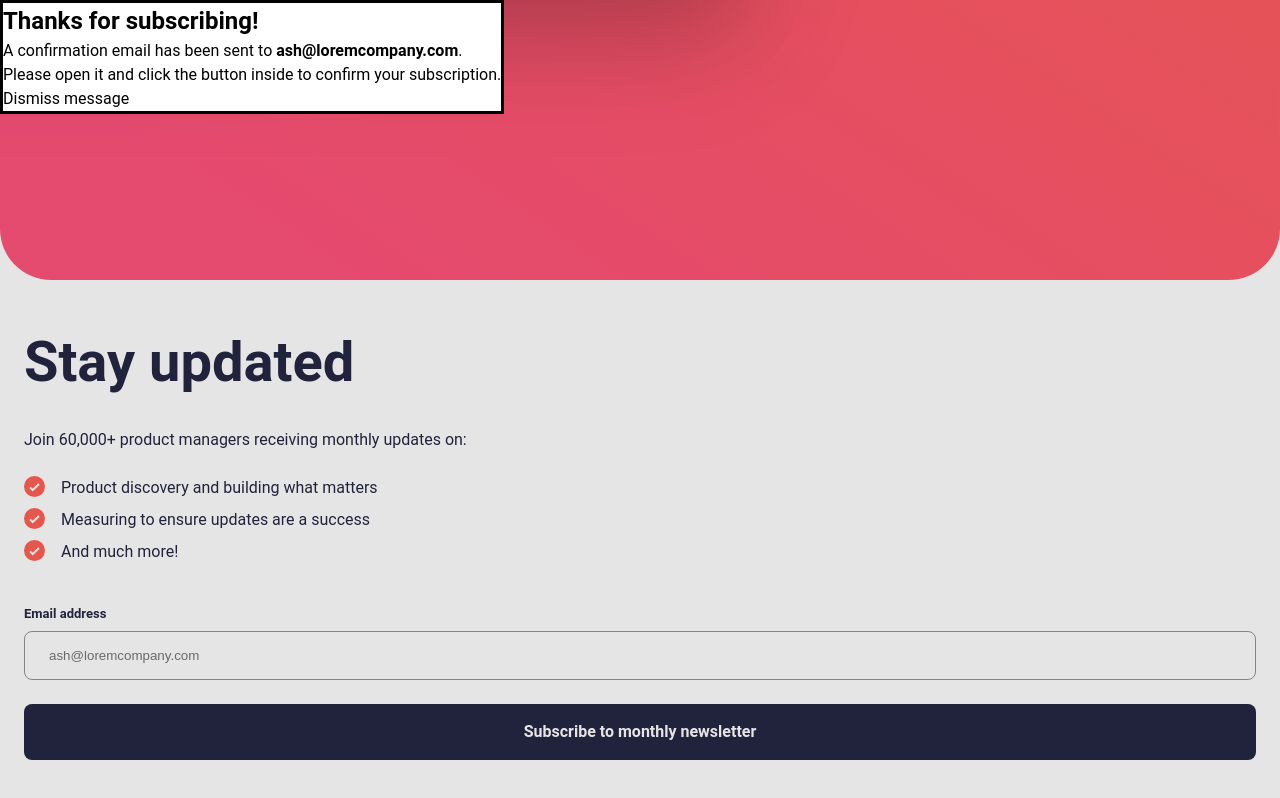
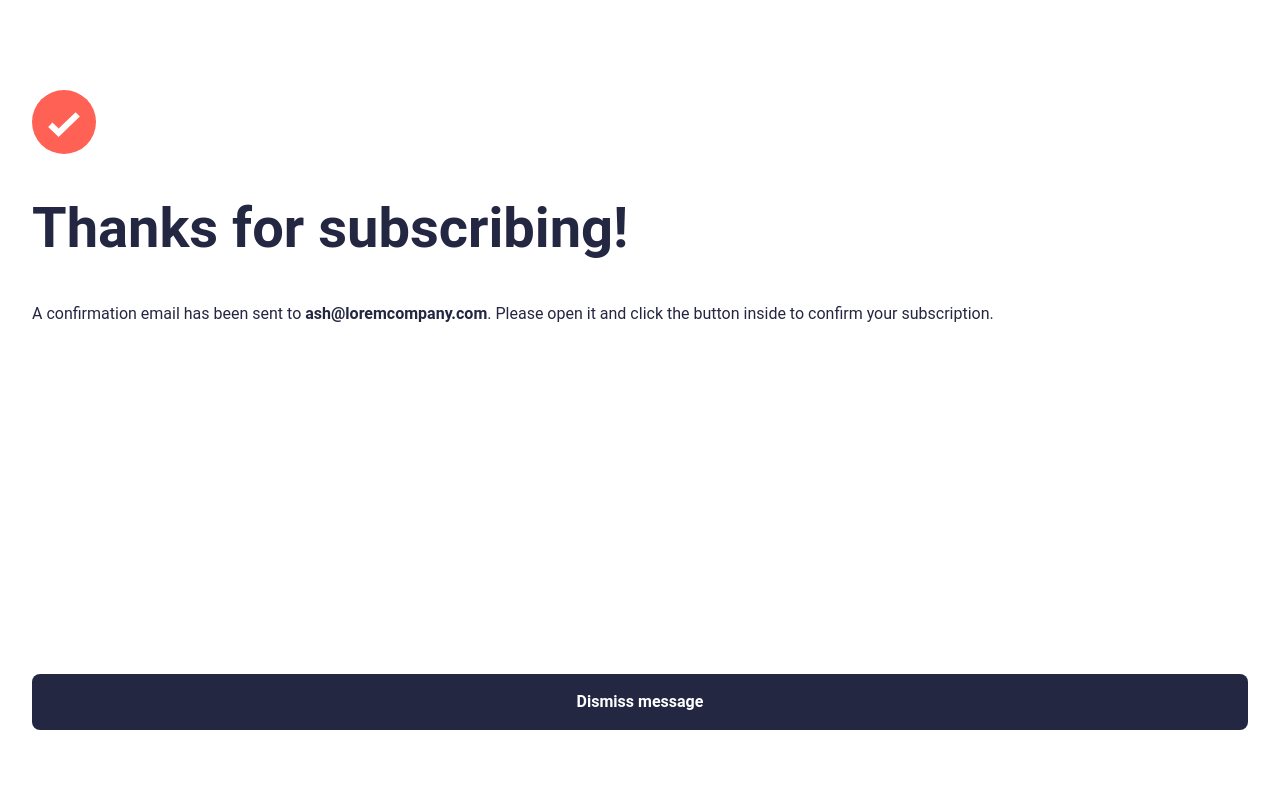
Before and after one commit to dev-ethanjohn/newsletter-sign-up-success-message, a plain HTML site: page index.html in a window 1280 px wide. Both pictures are taken after typing "name@example.com" into the empty fields and a click on the button "Subscribe to monthly newsletter". Shown: the part 1618-2416 px from the top of the page. Drawn offline with Linux system fonts and the light colour scheme.

Commit message:
refactor: allow built in form feedback

```diff
--- a/index.html
+++ b/index.html
@@ -64,9 +64,10 @@
             <span id="email-error" class="newsletter__error error-message hidden" role="alert"
               aria-live="assertive"></span>
             <input class="newsletter__input" type="email" id="email" name="email" autocomplete="email"
-              placeholder="ash@loremcompany.com" aria-describedby="email-error" required>
+              placeholder="ash@loremcompany.com" aria-describedby="email-error"
+              pattern="^[a-zA-Z0-9._%+-]+@[a-zA-Z0-9.-]+\.[a-zA-Z]{2,}$" required>
           </div>
-          <button class="open-dialog__button" id="subscribe-button" type="submit">Subscribe to monthly
+          <button class="btn open-dialog__button" id="subscribe-button" type="submit">Subscribe to monthly
             newsletter</button>
         </form>
       </div>
@@ -74,14 +75,17 @@
     </section>
 
     <!-- SUCCESS MESSAGE -->
-    <dialog class="success-dialog">
+    <dialog class="success-dialog hidden">
       <div class="success-dialog__content">
-        <h2 class="success-dialog__title">Thanks for subscribing!</h2>
-        <p class="success-dialog__message">
-          A confirmation email has been sent to <strong class="success-dialog__email">ash@loremcompany.com</strong>.<br>
-          Please open it and click the button inside to confirm your subscription.
-        </p>
-        <button class="success-dialog__button" type="button">Dismiss message</button>
+        <div class="success-dialog__header">
+          <img class="success-dialog__icon" src="./assets/images/icon-list.svg" alt="">
+          <h2 class="success-dialog__title">Thanks for subscribing!</h2>
+          <p class="success-dialog__message">
+            A confirmation email has been sent to <strong class="success-dialog__email">ash@loremcompany.com</strong>.
+            Please open it and click the button inside to confirm your subscription.
+          </p>
+        </div>
+        <button class="btn close-dialog__button" type="button">Dismiss message</button>
       </div>
     </dialog>
 
--- a/index.js
+++ b/index.js
@@ -1,15 +1,17 @@
 "use strict";
+
+const closeModal = document.querySelector(".close-dialog__button");
+const modal = document.querySelector(".success-dialog");
 
 (function () {
   const successDialog = document.querySelector(".success-dialog");
-  const openDialogBtn = document.querySelector(".open-dialog__button");
+  const form = document.querySelector(".newsletter__form");
   const emailInputField = document.querySelector(".newsletter__input");
   const emailError = document.querySelector(".error-message");
 
-  const emailPattern = /^[a-zA-Z0-9._%+-]+@[a-zA-Z0-9.-]+\.[a-zA-Z]{2,}$/;
-
   //NOTE: helper func
   function isEmailValid(email) {
+    const emailPattern = /^[a-zA-Z0-9._%+-]+@[a-zA-Z0-9.-]+\.[a-zA-Z]{2,}$/;
     return emailPattern.test(email);
   }
 
@@ -22,7 +24,6 @@
     emailError.classList.remove("hidden");
     emailError.classList.add("shake");
 
-    // remove shake class after animation completes
     setTimeout(() => {
       emailError.classList.remove("shake");
     }, 400);
@@ -32,30 +33,45 @@
     emailError.classList.add("hidden");
   }
 
-  function handleSubmitBtn(e) {
-    e.preventDefault();
+  //*custom validation
+  emailInputField.addEventListener("input", function () {
+    if (emailInputField.validity.valid) {
+      hideError();
+      emailInputField.classList.remove("invalid");
+    }
+  });
 
-    //* get email input
-    const emailValue = emailInputField.value.trim();
-    // console.log("Entered email:", emailValue);
-
-    hideError();
-
-    // *validate email input
-    if (!isEmailValid(emailValue)) {
-      showError("Please enter a valid email.");
-      emailInputField.classList.add("invalid");
-
+  form.addEventListener("submit", function (e) {
+    if (!emailInputField.validity.valid) {
       return;
     }
 
-    // * reset
+    const emailValue = emailInputField.value.trim();
+
+    // *check our custom validation
+    if (!isEmailValid(emailValue)) {
+      e.preventDefault();
+      emailInputField.classList.add("invalid");
+      showError("Please enter a valid email.");
+      return;
+    }
+
+    e.preventDefault();
+
+    //*reset
     emailInputField.classList.remove("invalid");
     clearEmail(emailInputField);
 
-    // * show if email valid
+    //*show
+    successDialog.classList.remove("hidden");
     successDialog.showModal();
-  }
+  });
+})();
 
-  openDialogBtn.addEventListener("click", handleSubmitBtn);
-})();
+closeModal.addEventListener("click", () => {
+  modal.classList.add("hidden");
+
+  setTimeout(() => {
+    modal.close();
+  }, 200);
+});
--- a/styles.css
+++ b/styles.css
@@ -53,6 +53,7 @@ body {
 
   background-color: hsl(var(--clr-blue-700));
   line-height: 1.5;
+  /* min-height: 100vh; */
 }
 
 img {
@@ -158,7 +159,7 @@ button {
   border: 1px solid hsl(var(--clr-grey));
 }
 
-.open-dialog__button {
+.btn {
   text-align: center;
   font-weight: bold;
   padding: 1rem;
@@ -214,5 +215,59 @@ button {
 
 .invalid {
   border: 1.5px solid hsl(var(--clr-red));
-  background-color: hsl(var(--clr-red) / 0.2);
+  background-color: hsl(var(--clr-red) / 0.7);
+  transition: background-color 0.2s ease-in-out, border-color 0.2s ease-in-out;
 }
+
+/* NOTE: DIALOG */
+.success-dialog {
+  min-width: 100vw;
+  min-height: 100vh;
+  color: hsl(var(--clr-blue-800));
+  display: flex;
+  justify-content: center;
+  align-items: flex-end;
+  opacity: 1;
+  visibility: visible;
+  transform: scale(1);
+  transition: opacity 0.3s ease-in-out, transform 0.3s ease-in-out;
+  border: none;
+}
+
+.success-dialog__content {
+  margin: 0 2rem 4.375rem 2rem;
+  height: 40rem;
+  width: 100%;
+  display: flex;
+  flex-direction: column;
+  justify-content: space-between;
+}
+
+.success-dialog__header {
+  display: grid;
+  row-gap: 2rem;
+}
+
+.success-dialog.hidden {
+  opacity: 0;
+  visibility: hidden;
+  transform: scale(0.9);
+  position: fixed;
+  top: 0;
+  left: 0;
+  transition: opacity 0.2s ease-out, transform 0.2s ease-out,
+    visibility 0.2s ease-out;
+}
+
+.success-dialog__header {
+  display: grid;
+  row-gap: 2rem;
+}
+
+.success-dialog__title {
+  font-size: var(--fs-500);
+}
+
+.success-dialog__icon {
+  height: 4rem;
+}
```
